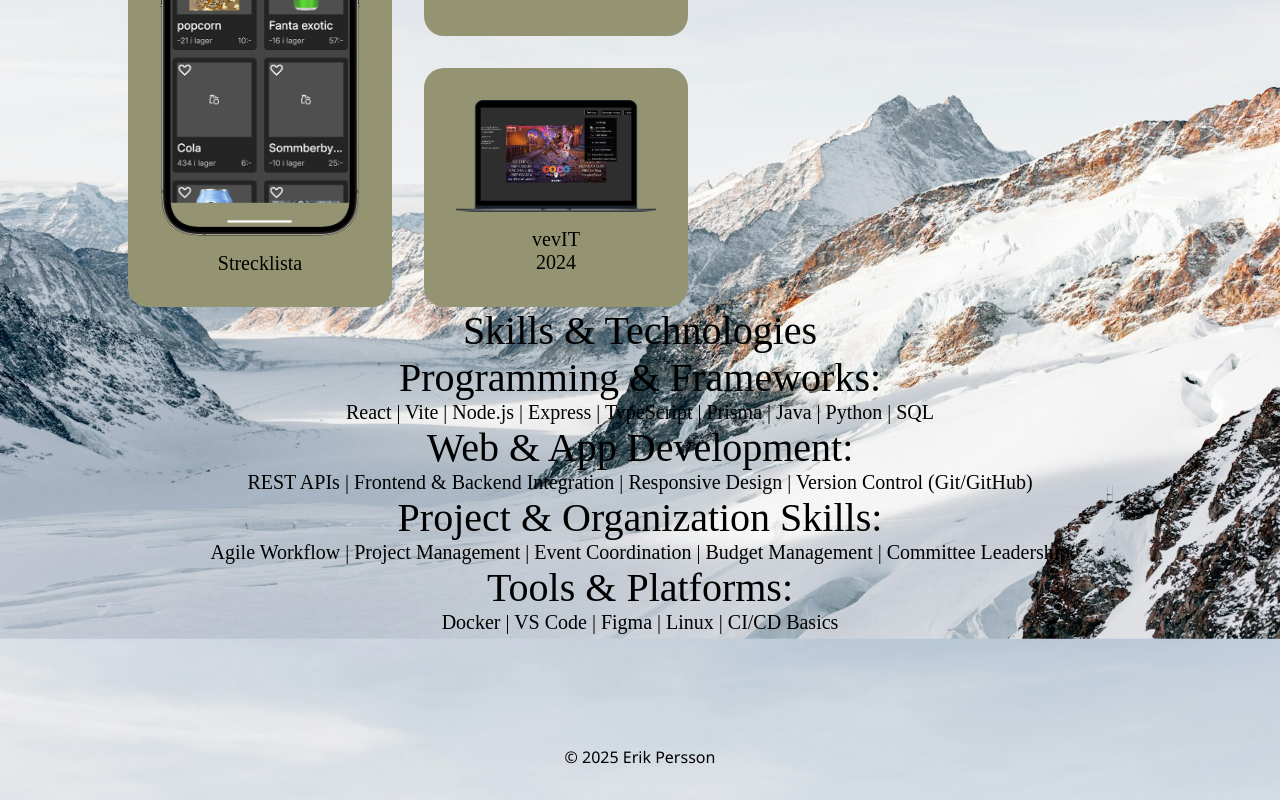
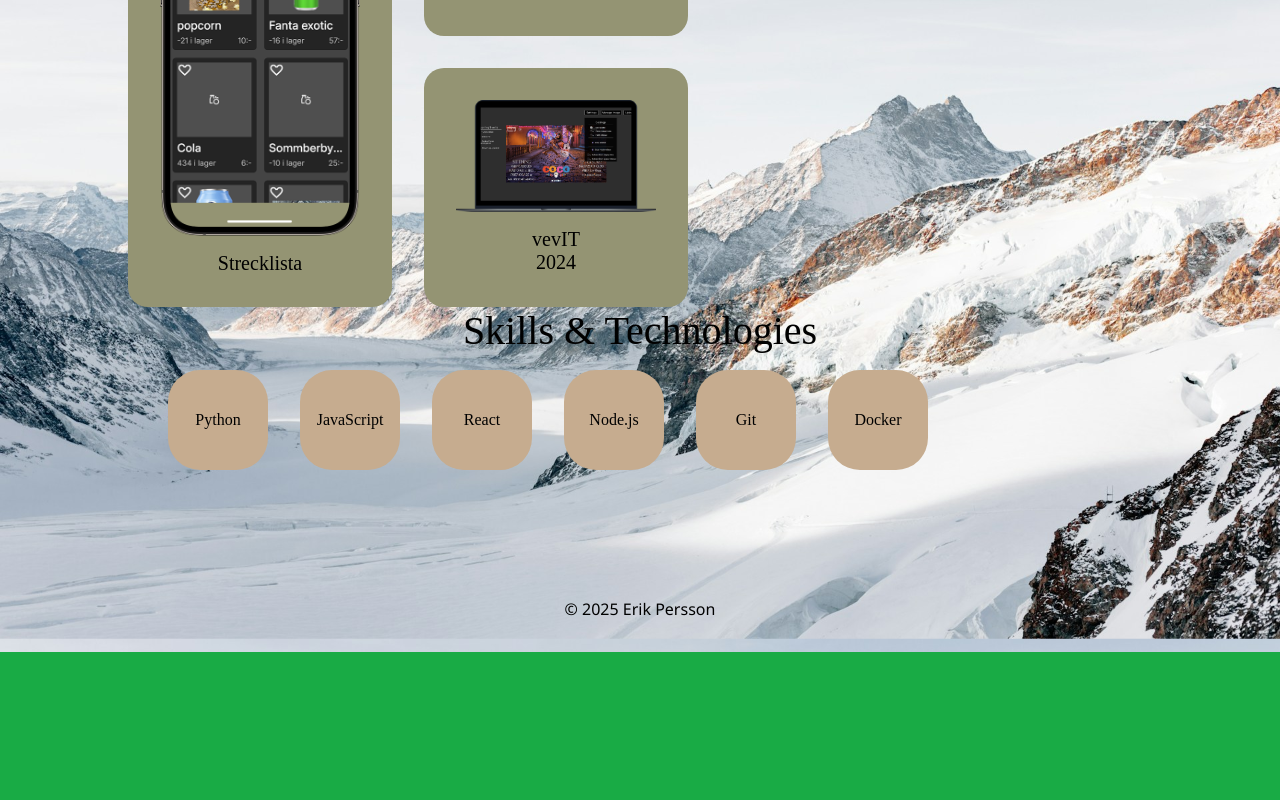
Before and after one commit to erikpersson0884/portfolio-v2, a React (Vite) app: page / in a window 1280 px wide. Shown: the part 1068-1868 px from the top of the page. After the commit the page ends 1720 px from the top, so only its background shows below. Built offline with nearby package versions, Linux system fonts and the light colour scheme; a web font is replaced by a local one.

Commit message:
arranged skills to grid

```diff
--- /dev/null
+++ b/src/components/skills/Skills.css
@@ -0,0 +1,19 @@
+
+#skills ul {
+    display: flex;
+    flex-direction: row;
+    flex-wrap: wrap;
+    gap: 2rem
+}
+
+.skill {
+    background-color: var( --primary-color);
+
+    display: flex;
+    align-items: center;
+    justify-content: center;
+
+    aspect-ratio: 1/1;
+    width: 100px;
+    border-radius: 2rem;
+}
--- a/src/components/skills/Skills.tsx
+++ b/src/components/skills/Skills.tsx
@@ -1,32 +1,29 @@
 import type { FC } from 'react'
-import ContentBlock from '../contentBlock/ContentBlock'
-import skills from '../../data/skills.json'
+import './Skills.css'
 
 interface SkillProps {
-    category: string
-    items: string[]
+    name: string
 }
 
-const Skill: FC<SkillProps> = ({ category, items }) => {
+const Skill: FC<SkillProps> = ({ name }) => {
     return (
-        <ContentBlock
-            header={category}
-            subheader={items.join(' | ')}
-        />
+        <div className='skill'>
+            {name}
+        </div>
     );
 };
 
 const Skills: FC = () => {
+    const skills = ["Python", "JavaScript", "React", "Node.js", "Git", "Docker"]
+
     return (
         <section id="skills">
             <h1>Skills & Technologies</h1>
-            {skills.map((skill) => (
-                <Skill
-                    key={skill.category}
-                    category={skill.category}
-                    items={skill.items}
-                />
-            ))}
+            <ul>
+                {skills.map((skill) => (
+                    <Skill name={skill}/>
+                ))}
+            </ul>
         </section>
     )
 }
--- a/src/data/skills.json
+++ /dev/null
@@ -1,35 +0,0 @@
-[
-    {
-        "category": "Programming & Frameworks:",
-        "items": ["React", "Vite", "Node.js", "Express", "TypeScript", "Prisma", "Java", "Python", "SQL"]
-    },
-    {
-        "category": "Web & App Development:",
-        "items": [
-            "REST APIs",
-            "Frontend & Backend Integration",
-            "Responsive Design",
-            "Version Control (Git/GitHub)"
-        ]
-    },
-    {
-        "category": "Project & Organization Skills:",
-        "items": [
-            "Agile Workflow",
-            "Project Management",
-            "Event Coordination",
-            "Budget Management",
-            "Committee Leadership"
-        ]
-    },
-    {
-        "category": "Tools & Platforms:",
-        "items": [
-            "Docker",
-            "VS Code",
-            "Figma",
-            "Linux",
-            "CI/CD Basics"
-        ]
-    }
-]
--- a/src/index.css
+++ b/src/index.css
@@ -4,6 +4,13 @@
 @import url('https://fonts.googleapis.com/css2?family=Noto+Sans:ital,wght@0,100..900;1,100..900&display=swap');
 /* Jaro */
 @import url('https://fonts.googleapis.com/css2?family=Jaro:opsz@6..72&display=swap');
+
+:root {
+    --background-color: #EAE0D5;
+    --primary-color: #C6AC8F;
+    --secondary-color: #5E503F;
+}
+
 
 body {
     background-color: rgb(25, 171, 69);
```
